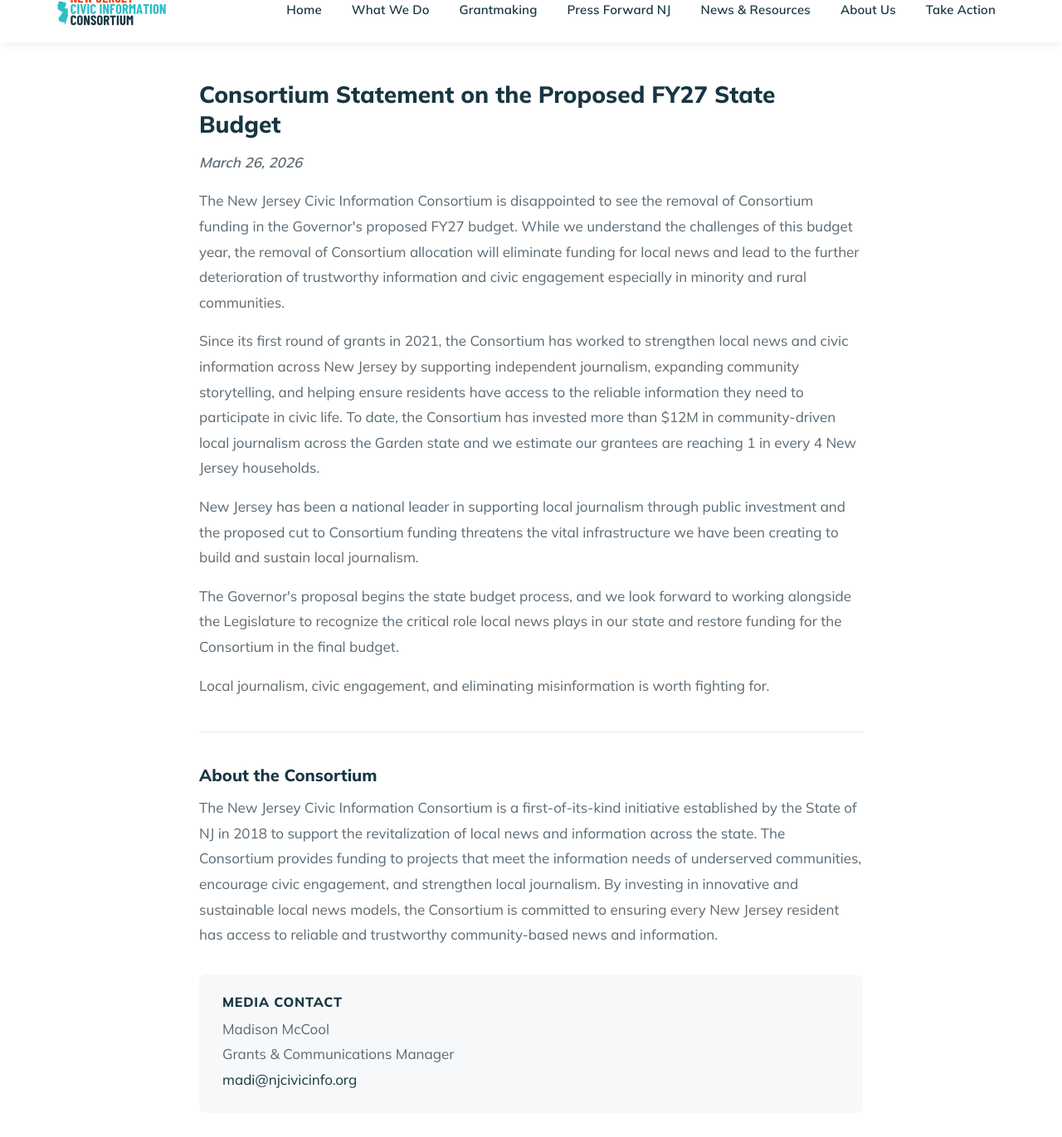
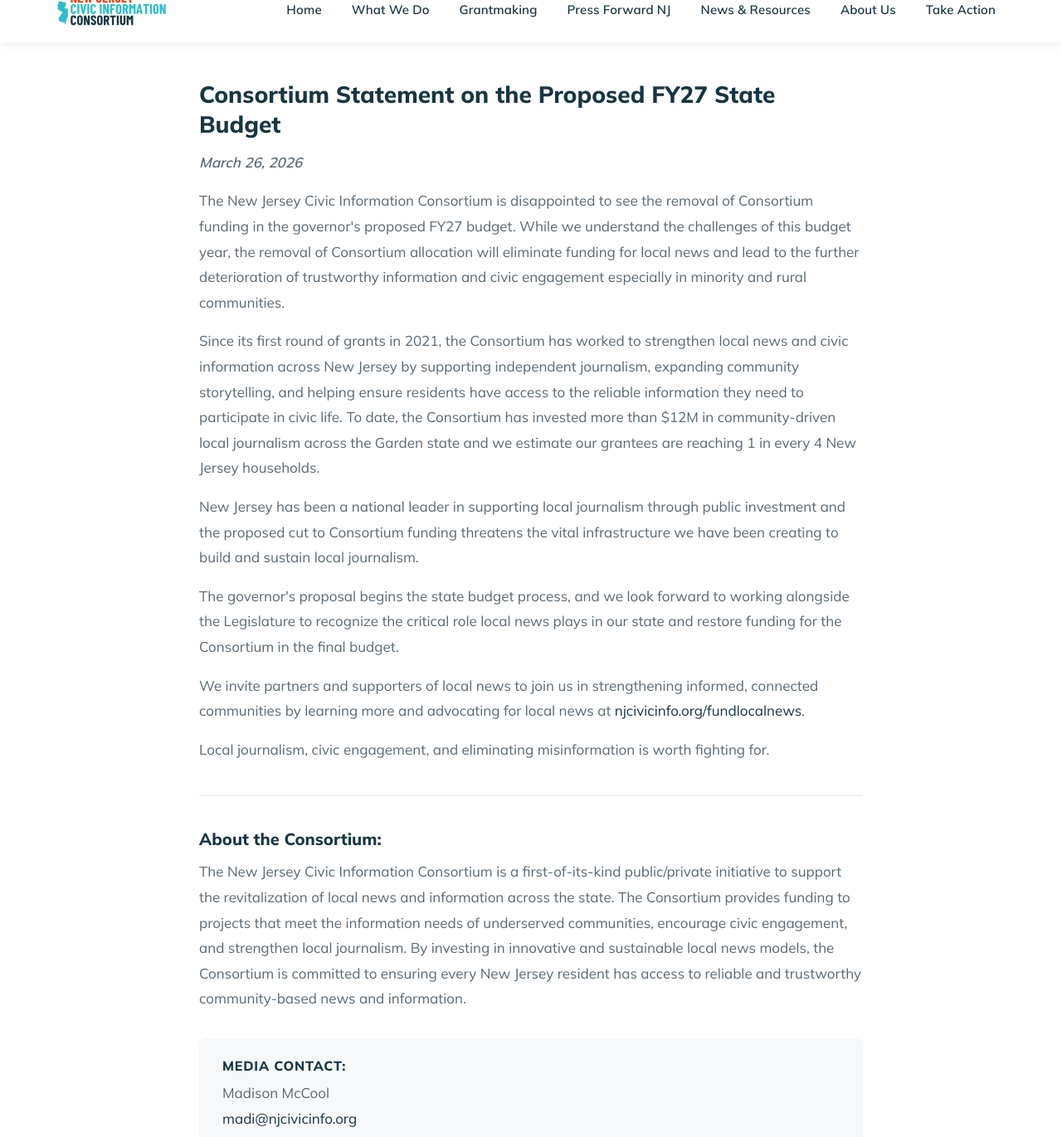
Before and after one commit to madi-mccool/njcivicinfo, a Jekyll site: the page built from docs/fundlocalnews-statement.html, in a window 1280 px wide and 1400 px high, scrolled down 367 px, cut to the strip 29-1400 px from the top of the window. Shown: the whole strip at 83% size. Built offline with Jekyll 4.4.1, drawn with Linux system fonts in a browser that asks for light colours.

Commit message:
Add toolkit link to resources section and update statement copy
- Add working toolkit note and "Access the Toolkit" button in Resources section
- Remove "Press Release PDF" and "FAQ about the budget and the Consortium" cards
- Change "this page" to "this doc" in resources update note
- Update statement with revised copy (lowercase "governor's", new invitation
  paragraph, updated About/Media Contact sections)

https://claude.ai/code/session_01PECRnEZL57yaJ2UheQnGiJ

```diff
--- a/docs/fundlocalnews-statement.html
+++ b/docs/fundlocalnews-statement.html
@@ -21,26 +21,28 @@ description: "The New Jersey Civic Information Consortium's statement on the pro
       <h2 class="press-release-headline">Consortium Statement on the Proposed FY27 State Budget</h2>
       <p class="press-release-subhead">March 26, 2026</p>
 
-      <p>The New Jersey Civic Information Consortium is disappointed to see the removal of Consortium funding in the Governor's proposed FY27 budget. While we understand the challenges of this budget year, the removal of Consortium allocation will eliminate funding for local news and lead to the further deterioration of trustworthy information and civic engagement especially in minority and rural communities.</p>
+      <p>The New Jersey Civic Information Consortium is disappointed to see the removal of Consortium funding in the governor's proposed FY27 budget. While we understand the challenges of this budget year, the removal of Consortium allocation will eliminate funding for local news and lead to the further deterioration of trustworthy information and civic engagement especially in minority and rural communities.</p>
 
       <p>Since its first round of grants in 2021, the Consortium has worked to strengthen local news and civic information across New Jersey by supporting independent journalism, expanding community storytelling, and helping ensure residents have access to the reliable information they need to participate in civic life. To date, the Consortium has invested more than $12M in community-driven local journalism across the Garden state and we estimate our grantees are reaching 1 in every 4 New Jersey households.</p>
 
       <p>New Jersey has been a national leader in supporting local journalism through public investment and the proposed cut to Consortium funding threatens the vital infrastructure we have been creating to build and sustain local journalism.</p>
 
-      <p>The Governor's proposal begins the state budget process, and we look forward to working alongside the Legislature to recognize the critical role local news plays in our state and restore funding for the Consortium in the final budget.</p>
+      <p>The governor's proposal begins the state budget process, and we look forward to working alongside the Legislature to recognize the critical role local news plays in our state and restore funding for the Consortium in the final budget.</p>
+
+      <p>We invite partners and supporters of local news to join us in strengthening informed, connected communities by learning more and advocating for local news at <a href="{{ '/fundlocalnews/' | relative_url }}">njcivicinfo.org/fundlocalnews</a>.</p>
 
       <p>Local journalism, civic engagement, and eliminating misinformation is worth fighting for.</p>
 
       <hr class="press-release-divider">
 
       <div class="press-release-boilerplate">
-        <h3>About the Consortium</h3>
-        <p>The New Jersey Civic Information Consortium is a first-of-its-kind initiative established by the State of NJ in 2018 to support the revitalization of local news and information across the state. The Consortium provides funding to projects that meet the information needs of underserved communities, encourage civic engagement, and strengthen local journalism. By investing in innovative and sustainable local news models, the Consortium is committed to ensuring every New Jersey resident has access to reliable and trustworthy community-based news and information.</p>
+        <h3>About the Consortium:</h3>
+        <p>The New Jersey Civic Information Consortium is a first-of-its-kind public/private initiative to support the revitalization of local news and information across the state. The Consortium provides funding to projects that meet the information needs of underserved communities, encourage civic engagement, and strengthen local journalism. By investing in innovative and sustainable local news models, the Consortium is committed to ensuring every New Jersey resident has access to reliable and trustworthy community-based news and information.</p>
       </div>
 
       <div class="press-release-contact">
-        <h4>Media Contact</h4>
-        <p>Madison McCool<br>Grants &amp; Communications Manager<br><a href="mailto:madi@njcivicinfo.org">madi@njcivicinfo.org</a></p>
+        <h4>Media Contact:</h4>
+        <p>Madison McCool<br><a href="mailto:madi@njcivicinfo.org">madi@njcivicinfo.org</a></p>
       </div>
     </div>
   </div>
```
Also changed, not shown: docs/fundlocalnews.html (+5 -10 lines).
